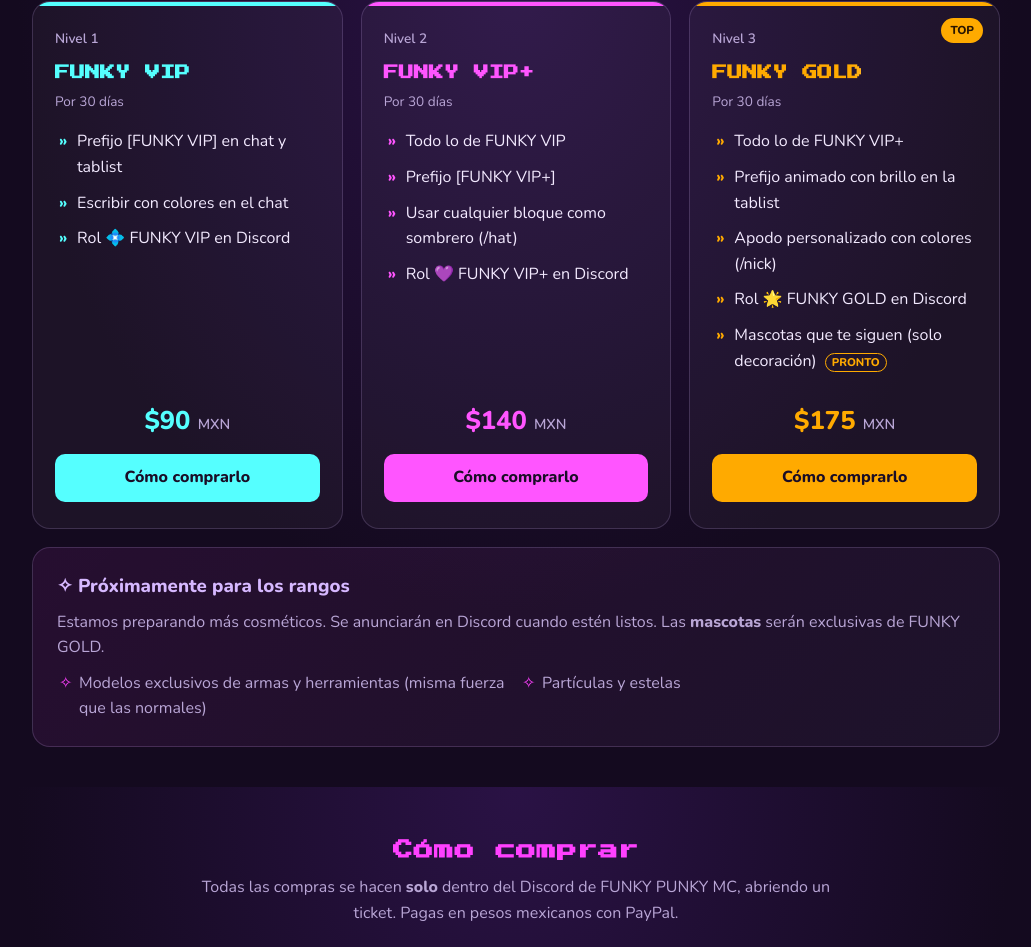
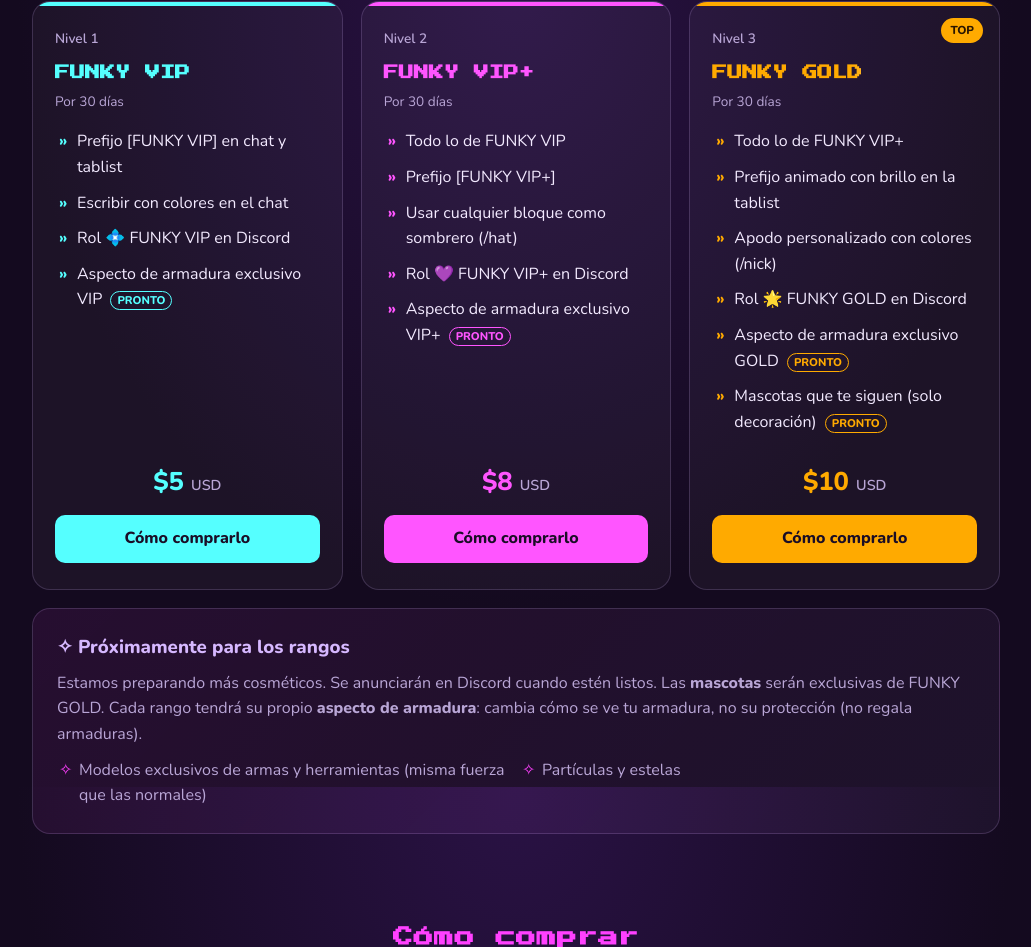
Before and after one commit to IngSaul004/tienda.funkypunkymc, a plain HTML site: page index.html in a window 1280 px wide. Shown: the part 813-1760 px from the top of the page, without its empty margins (124-1155 px from the left). Drawn offline with nearby package versions, Linux system fonts and the light colour scheme.

Commit message:
Tienda: precios en USD y aspecto de armadura exclusivo por rango
- Precios en dólares: VIP $5, VIP+ $8, GOLD $10 (por 30 días); textos de
  compra y seguridad actualizados (PayPal convierte si pagan en pesos).
- Cada rango tiene su "aspecto de armadura exclusivo" (pronto): solo
  apariencia, misma protección; no se regalan armaduras.

Co-Authored-By: Claude Opus 5.5 <noreply@anthropic.com>
Claude-Session: https://claude.ai/code/session_01A31KKCapfoFfPvcPhmRUCP

```diff
--- a/index.html
+++ b/index.html
@@ -301,6 +301,7 @@
               <li>Prefijo [FUNKY VIP] en chat y tablist</li>
               <li>Escribir con colores en el chat</li>
               <li>Rol 💠 FUNKY VIP en Discord</li>
+              <li>Aspecto de armadura exclusivo VIP <em class="pronto-tag">pronto</em></li>
             </ul>
             <div class="precio"></div>
             <a class="btn" href="#comprar">Cómo comprarlo</a>
@@ -315,6 +316,7 @@
               <li>Prefijo [FUNKY VIP+]</li>
               <li>Usar cualquier bloque como sombrero (/hat)</li>
               <li>Rol 💜 FUNKY VIP+ en Discord</li>
+              <li>Aspecto de armadura exclusivo VIP+ <em class="pronto-tag">pronto</em></li>
             </ul>
             <div class="precio"></div>
             <a class="btn" href="#comprar">Cómo comprarlo</a>
@@ -330,6 +332,7 @@
               <li>Prefijo animado con brillo en la tablist</li>
               <li>Apodo personalizado con colores (/nick)</li>
               <li>Rol 🌟 FUNKY GOLD en Discord</li>
+              <li>Aspecto de armadura exclusivo GOLD <em class="pronto-tag">pronto</em></li>
               <li>Mascotas que te siguen (solo decoración) <em class="pronto-tag">pronto</em></li>
             </ul>
             <div class="precio"></div>
@@ -339,7 +342,7 @@
 
         <div class="caja pronto">
           <h3>✧ Próximamente para los rangos</h3>
-          <p>Estamos preparando más cosméticos. Se anunciarán en Discord cuando estén listos. Las <b>mascotas</b> serán exclusivas de FUNKY GOLD.</p>
+          <p>Estamos preparando más cosméticos. Se anunciarán en Discord cuando estén listos. Las <b>mascotas</b> serán exclusivas de FUNKY GOLD. Cada rango tendrá su propio <b>aspecto de armadura</b>: cambia cómo se ve tu armadura, no su protección (no regala armaduras).</p>
           <ul>
             <li>Modelos exclusivos de armas y herramientas (misma fuerza que las normales)</li>
             <li>Partículas y estelas</li>
@@ -350,7 +353,7 @@
       <!-- Cómo comprar -->
       <section id="comprar">
         <h2 class="titulo pixel">Cómo comprar</h2>
-        <p class="sub">Todas las compras se hacen <b>solo</b> dentro del Discord de FUNKY PUNKY MC, abriendo un ticket. Pagas en pesos mexicanos con PayPal.</p>
+        <p class="sub">Todas las compras se hacen <b>solo</b> dentro del Discord de FUNKY PUNKY MC, abriendo un ticket. Pagas en dólares (USD) con PayPal; si pagas en pesos, PayPal hace la conversión.</p>
 
         <ol class="pasos">
           <li><strong class="t">Abre un ticket</strong>En el canal soporte de nuestro Discord, elige <b>💜 Tienda y creadores</b>. Escribe tu nombre en el juego y el rango que quieres.</li>
@@ -374,7 +377,7 @@
               <li>Empieza cuando <b>tú</b> abres un ticket en nuestro Discord.</li>
               <li>El enlace de PayPal te lo da un <b>OWNER</b> dentro de tu ticket.</li>
               <li>La captura se sube en ese mismo ticket.</li>
-              <li>El precio es el de esta página, en pesos mexicanos.</li>
+              <li>El precio es el de esta página, en dólares (USD).</li>
             </ul>
           </div>
           <div class="caja no">
@@ -402,7 +405,7 @@
       <section>
         <div class="caja">
           <h3>⚖️ Juego justo para todos</h3>
-          <p>Ningún rango da ventaja: no compras más tiendas, homes, oficios, dinero, objetos ni armas más fuertes. Lo que se gana en FUNKY PUNKY (la Fama de tu Banda) se gana jugando. Así lo piden las reglas de Mojang y así lo queremos nosotros.</p>
+          <p>Ningún rango da ventaja: no compras más tiendas, homes, oficios, dinero, objetos, ni armas o armaduras más fuertes. Lo que se gana en FUNKY PUNKY (la Fama de tu Banda) se gana jugando. Así lo piden las reglas de Mojang y así lo queremos nosotros.</p>
         </div>
       </section>
 
@@ -451,22 +454,22 @@
   <script>
     // ================================================================
     //  CONFIGURACIÓN (lo único que normalmente se edita)
-    //  Precio en pesos mexicanos. Mientras sea null, la tarjeta dice
+    //  Precio en dólares (USD). Mientras sea null, la tarjeta dice
     //  "Precio próximamente" (nunca anunciar un número sin decidir).
     // ================================================================
-    const PRECIOS_MXN = { vip: 90, vipplus: 140, gold: 175 };    // ejemplo: { vip: 50, vipplus: 100, gold: 180 }
+    const PRECIOS_USD = { vip: 5, vipplus: 8, gold: 10 };          // ejemplo: { vip: 5, vipplus: 8, gold: 10 }
     const DURACION = "Por 30 días";                                 // ejemplo: "Permanente" o "Por 30 días"
 
-    const mxn = n => "$" + n.toLocaleString("es-MX") + " ";
+    const usd = n => "$" + n.toLocaleString("en-US") + " ";
 
     document.querySelectorAll(".rango").forEach(card => {
-      const precio = PRECIOS_MXN[card.dataset.rango];
+      const precio = PRECIOS_USD[card.dataset.rango];
       const caja = card.querySelector(".precio");
       if (precio == null) {
         caja.textContent = "Precio próximamente";
         caja.classList.add("pendiente");
       } else {
-        caja.innerHTML = mxn(precio) + "<small>MXN</small>";
+        caja.innerHTML = usd(precio) + "<small>USD</small>";
       }
       if (DURACION) card.querySelector(".duracion").textContent = DURACION;
     });
```
Also changed, not shown: 1 other file.
